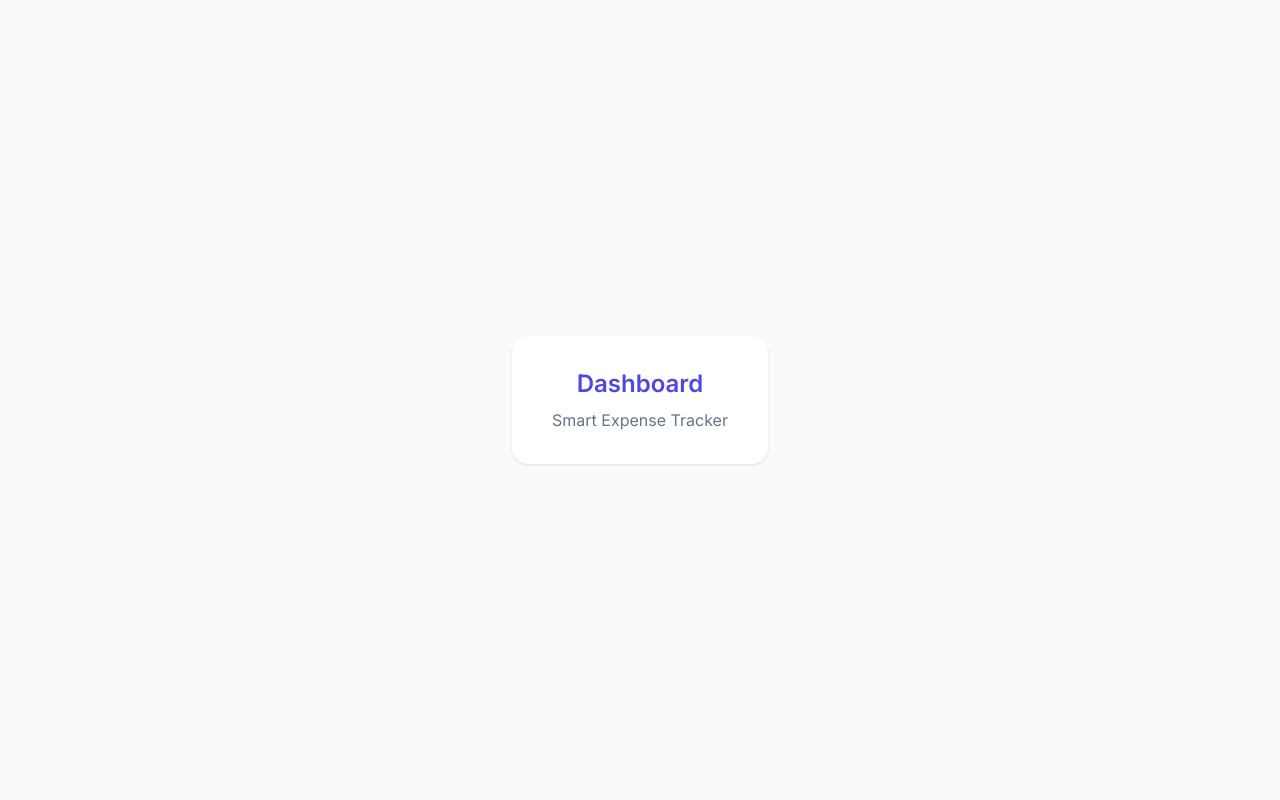
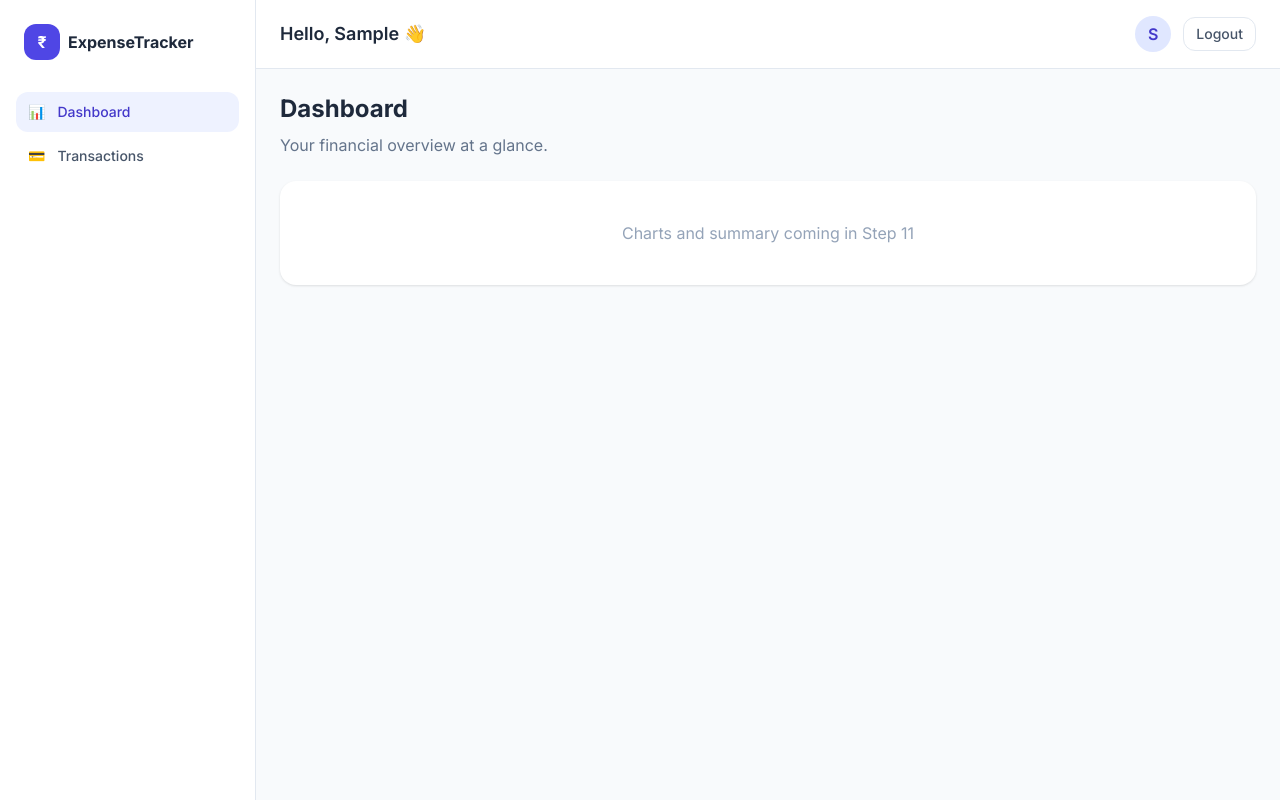
Before and after one commit to SumitPokhriyal5/smart-expense-tracker, a React (Vite) app in the folder frontend/: page /dashboard in a window 1280 px wide. Built offline with nearby package versions, Linux system fonts and the light colour scheme; no server answers; sample sign-in values are in the browser's storage.

Commit message:
Add app layout (sidebar, topbar, logout) and protected routes

```diff
--- a/frontend/src/App.tsx
+++ b/frontend/src/App.tsx
@@ -1,18 +1,10 @@
 import { BrowserRouter, Routes, Route, Navigate } from "react-router-dom";
 import { AuthProvider } from "./context/AuthContext";
+import ProtectedRoute from "./components/ProtectedRoute";
+import Layout from "./components/Layout";
 import Login from "./pages/Login";
 import Register from "./pages/Register";
-
-function Placeholder({ title }: { title: string }) {
-  return (
-    <div className="min-h-screen flex items-center justify-center">
-      <div className="bg-white shadow-card rounded-2xl px-10 py-8 text-center">
-        <h1 className="text-2xl font-semibold text-brand-600">{title}</h1>
-        <p className="text-slate-500 mt-2">Smart Expense Tracker</p>
-      </div>
-    </div>
-  );
-}
+import Dashboard from "./pages/Dashboard";
 
 function App() {
   return (
@@ -21,11 +13,31 @@ function App() {
         <Routes>
           <Route path="/login" element={<Login />} />
           <Route path="/register" element={<Register />} />
+
           <Route
             path="/dashboard"
-            element={<Placeholder title="Dashboard" />}
+            element={
+              <ProtectedRoute>
+                <Layout>
+                  <Dashboard />
+                </Layout>
+              </ProtectedRoute>
+            }
           />
-          <Route path="*" element={<Navigate to="/login" replace />} />
+          <Route
+            path="/transactions"
+            element={
+              <ProtectedRoute>
+                <Layout>
+                  <div className="text-slate-500">
+                    Transactions page coming in Step 10
+                  </div>
+                </Layout>
+              </ProtectedRoute>
+            }
+          />
+
+          <Route path="*" element={<Navigate to="/dashboard" replace />} />
         </Routes>
       </BrowserRouter>
     </AuthProvider>
--- /dev/null
+++ b/frontend/src/components/Layout.tsx
@@ -0,0 +1,15 @@
+import type { ReactNode } from "react";
+import Sidebar from "./Sidebar";
+import Topbar from "./Topbar";
+
+export default function Layout({ children }: { children: ReactNode }) {
+  return (
+    <div className="min-h-screen flex bg-slate-50">
+      <Sidebar />
+      <div className="flex-1 flex flex-col min-w-0">
+        <Topbar />
+        <main className="flex-1 p-6">{children}</main>
+      </div>
+    </div>
+  );
+}
--- /dev/null
+++ b/frontend/src/components/ProtectedRoute.tsx
@@ -0,0 +1,9 @@
+import { Navigate } from "react-router-dom";
+import type { ReactNode } from "react";
+import { useAuth } from "../context/auth-context";
+
+export default function ProtectedRoute({ children }: { children: ReactNode }) {
+  const { token } = useAuth();
+  if (!token) return <Navigate to="/login" replace />;
+  return <>{children}</>;
+}
--- /dev/null
+++ b/frontend/src/components/Sidebar.tsx
@@ -0,0 +1,38 @@
+import { NavLink } from "react-router-dom";
+
+const links = [
+  { to: "/dashboard", label: "Dashboard", icon: "📊" },
+  { to: "/transactions", label: "Transactions", icon: "💳" },
+];
+
+export default function Sidebar() {
+  return (
+    <aside className="hidden md:flex w-64 flex-col bg-white border-r border-slate-200 px-4 py-6">
+      <div className="flex items-center gap-2 px-2 mb-8">
+        <div className="flex h-9 w-9 items-center justify-center rounded-xl bg-brand-600 text-white font-bold">
+          ₹
+        </div>
+        <span className="font-bold text-slate-800">ExpenseTracker</span>
+      </div>
+
+      <nav className="space-y-1">
+        {links.map((link) => (
+          <NavLink
+            key={link.to}
+            to={link.to}
+            className={({ isActive }) =>
+              `flex items-center gap-3 rounded-xl px-3 py-2.5 text-sm font-medium transition ${
+                isActive
+                  ? "bg-brand-50 text-brand-700"
+                  : "text-slate-600 hover:bg-slate-50"
+              }`
+            }
+          >
+            <span>{link.icon}</span>
+            {link.label}
+          </NavLink>
+        ))}
+      </nav>
+    </aside>
+  );
+}
--- /dev/null
+++ b/frontend/src/components/Topbar.tsx
@@ -0,0 +1,32 @@
+import { useAuth } from "../context/auth-context";
+import { useNavigate } from "react-router-dom";
+
+export default function Topbar() {
+  const { user, logout } = useAuth();
+  const navigate = useNavigate();
+
+  const handleLogout = () => {
+    logout();
+    navigate("/login");
+  };
+
+  return (
+    <header className="flex items-center justify-between bg-white border-b border-slate-200 px-6 py-4">
+      <h2 className="text-lg font-semibold text-slate-800">
+        Hello, {user?.name?.split(" ")[0] || "there"} 👋
+      </h2>
+
+      <div className="flex items-center gap-3">
+        <div className="flex h-9 w-9 items-center justify-center rounded-full bg-brand-100 text-brand-700 font-semibold">
+          {user?.name?.charAt(0).toUpperCase() || "U"}
+        </div>
+        <button
+          onClick={handleLogout}
+          className="rounded-xl border border-slate-200 px-3 py-1.5 text-sm font-medium text-slate-600 transition hover:bg-slate-50"
+        >
+          Logout
+        </button>
+      </div>
+    </header>
+  );
+}
--- /dev/null
+++ b/frontend/src/pages/Dashboard.tsx
@@ -0,0 +1,13 @@
+export default function Dashboard() {
+  return (
+    <div>
+      <h1 className="text-2xl font-bold text-slate-800 mb-2">Dashboard</h1>
+      <p className="text-slate-500 mb-6">
+        Your financial overview at a glance.
+      </p>
+      <div className="bg-white shadow-card rounded-2xl p-10 text-center text-slate-400">
+        Charts and summary coming in Step 11
+      </div>
+    </div>
+  );
+}
```
